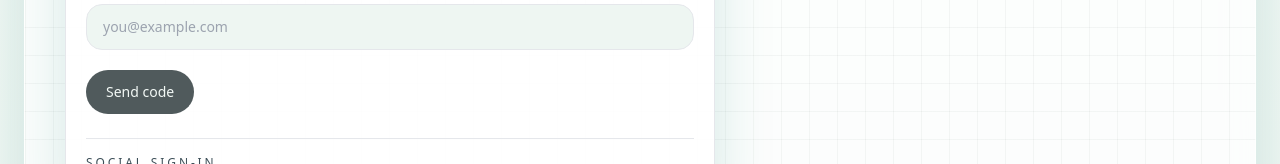
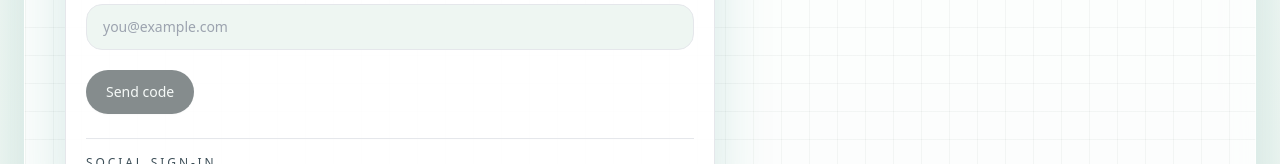
Before and after one commit to gopigkc1910-commits/Intern-tracker, a Next.js app in the folder apps/web/: page / in a window 1280 px wide. Shown: the part 868-1032 px from the top of the page. Built offline with nearby package versions, Linux system fonts and the light colour scheme; no server answers.

Commit message:
feat: implement error boundaries, reusable hooks, ui buttons, and backend db optimizations

```diff
--- a/apps/web/components/auth-entry-panel.tsx
+++ b/apps/web/components/auth-entry-panel.tsx
@@ -2,11 +2,13 @@
 
 import Link from "next/link";
 import { useRouter } from "next/navigation";
-import { useEffect, useState, useTransition } from "react";
+import { useEffect, useState } from "react";
 
 import { getAuthProviders, requestOtp } from "../lib/api";
 import { clientJsonFetch } from "../lib/client-json";
+import { useApiMutation } from "../lib/use-api-mutation";
 import type { AuthProvider } from "../lib/types";
+import { Button } from "./ui/button";
 
 type AuthEntryPanelProps = {
   redirectTo?: string;
@@ -20,7 +22,6 @@ function isValidEmail(email: string): boolean {
 }
 
 function isValidPhone(phone: string): boolean {
-  // Basic phone validation: +XX or 10+ digits
   return /^(\+\d{1,3})?\d{10,}$/.test(phone.replace(/\s/g, ""));
 }
 
@@ -31,10 +32,10 @@ export function AuthEntryPanel({ redirectTo = "/dashboard", className = "" }: Au
   const [identifier, setIdentifier] = useState("");
   const [otp, setOtp] = useState("");
   const [challengeId, setChallengeId] = useState<string | null>(null);
-  const [message, setMessage] = useState<string | null>(null);
   const [developmentCode, setDevelopmentCode] = useState<string | null>(null);
   const [providers, setProviders] = useState<AuthProvider[]>([]);
-  const [isPending, startTransition] = useTransition();
+
+  const { mutate, isPending, message, setMessage } = useApiMutation();
 
   useEffect(() => {
     getAuthProviders()
@@ -101,44 +102,39 @@ export function AuthEntryPanel({ redirectTo = "/dashboard", className = "" }: Au
 
       <div className="mt-5 flex flex-wrap gap-3">
         {!challengeId ? (
-          <button
+          <Button
             type="button"
-            disabled={isPending || !identifier.trim()}
+            variant="primary"
+            disabled={!identifier.trim() || isPending}
+            loading={isPending}
             onClick={() => {
-              // Validate email or phone format
               const isValid = mode === "email" ? isValidEmail(identifier) : isValidPhone(identifier);
               if (!isValid) {
-                setMessage(mode === "email" ? "Please enter a valid email address." : "Please enter a valid phone number.");
+                setMessage(mode === "email" ? "Error: Please enter a valid email address." : "Error: Please enter a valid phone number.");
                 return;
               }
 
-              startTransition(async () => {
-                try {
+              mutate(async () => {
                 const response = await requestOtp(payload);
                 setChallengeId(response.challenge_id);
                 setDevelopmentCode(response.development_code);
                 setMessage(`${response.message} Target: ${response.target_hint}`);
-                } catch {
-                  setMessage("We could not prepare the code yet. Check the API and try again.");
-                }
-              });
+              }, "Code sent.");
             }}
-            className="rounded-full bg-ink px-5 py-3 text-sm font-medium text-mist"
           >
-            {isPending ? "Preparing..." : "Send code"}
-          </button>
+            Send code
+          </Button>
         ) : (
-          <button
+          <Button
             type="button"
-            disabled={isPending || otp.trim().length < 6}
+            variant="primary"
+            disabled={otp.trim().length < 6 || isPending}
+            loading={isPending}
             onClick={() => {
-              startTransition(async () => {
-                try {
+              mutate(async () => {
                 await clientJsonFetch<{ user: unknown }>("/api/auth/session", {
                   method: "POST",
-                    headers: {
-                      "Content-Type": "application/json"
-                    },
+                  headers: { "Content-Type": "application/json" },
                   body: JSON.stringify({
                     challenge_id: challengeId,
                     otp: otp.trim(),
@@ -148,15 +144,11 @@ export function AuthEntryPanel({ redirectTo = "/dashboard", className = "" }: Au
                 });
                 router.push(redirectTo);
                 router.refresh();
-                } catch {
-                  setMessage("Verification failed. Double-check the code and try again.");
-                }
-              });
+              }, "Signing in...");
             }}
-            className="rounded-full bg-ink px-5 py-3 text-sm font-medium text-mist"
           >
-            {isPending ? "Signing in..." : "Verify and continue"}
-          </button>
+            Verify and continue
+          </Button>
         )}
       </div>
 
@@ -165,7 +157,11 @@ export function AuthEntryPanel({ redirectTo = "/dashboard", className = "" }: Au
           Debug code: <span className="font-semibold">{developmentCode}</span>
         </p>
       ) : null}
-      {message ? <p className="mt-3 text-sm text-slate">{message}</p> : null}
+      {message && !message.startsWith("Error:") && !message.startsWith("Code sent.") && !message.startsWith("Signing") ? (
+        <p className="mt-3 text-sm text-slate">{message}</p>
+      ) : message?.startsWith("Error:") ? (
+        <p className="mt-3 text-sm text-coral">{message}</p>
+      ) : null}
 
       <div className="mt-6 border-t border-teal/10 pt-4">
         <p className="text-xs uppercase tracking-[0.24em] text-slate">Social sign-in</p>
@@ -175,7 +171,7 @@ export function AuthEntryPanel({ redirectTo = "/dashboard", className = "" }: Au
               <a
                 key={provider.id}
                 href={provider.auth_url}
-                className="rounded-full border border-teal/20 px-4 py-2 text-sm text-teal"
+                className="rounded-full border border-teal/20 px-4 py-2 text-sm text-teal hover:bg-teal/5 transition-colors"
               >
                 Continue with {provider.label}
               </a>
@@ -184,7 +180,7 @@ export function AuthEntryPanel({ redirectTo = "/dashboard", className = "" }: Au
                 key={provider.id}
                 type="button"
                 disabled
-                className="rounded-full border border-slate/10 px-4 py-2 text-sm text-slate"
+                className="rounded-full border border-slate/10 px-4 py-2 text-sm text-slate opacity-60"
               >
                 {provider.label} setup needed
               </button>
--- a/apps/web/components/profile-form.tsx
+++ b/apps/web/components/profile-form.tsx
@@ -1,10 +1,12 @@
 "use client";
 
 import { useRouter } from "next/navigation";
-import { useState, useTransition } from "react";
+import { useState } from "react";
 
 import { clientJsonFetch } from "../lib/client-json";
+import { useApiMutation } from "../lib/use-api-mutation";
 import type { UserProfile } from "../lib/types";
+import { Button } from "./ui/button";
 
 function fromCommaList(value: string) {
   return value
@@ -31,8 +33,7 @@ function isValidGraduationYear(year: string): boolean {
 
 export function ProfileForm({ profile }: { profile: UserProfile }) {
   const router = useRouter();
-  const [message, setMessage] = useState<string | null>(null);
-  const [isPending, startTransition] = useTransition();
+  const { mutate, isPending, message, setMessage } = useApiMutation(() => router.refresh());
   const [formState, setFormState] = useState({
     full_name: profile.full_name ?? "",
     college_name: profile.college_name ?? "",
@@ -76,8 +77,7 @@ export function ProfileForm({ profile }: { profile: UserProfile }) {
           return;
         }
 
-        startTransition(async () => {
-          try {
+        mutate(async () => {
           await clientJsonFetch<UserProfile>("/api/profile", {
             method: "PATCH",
             headers: {
@@ -103,12 +103,7 @@ export function ProfileForm({ profile }: { profile: UserProfile }) {
               onboarding_completed: true
             })
           });
-            setMessage("Profile saved. Recommendations will reflect the new preferences.");
-            router.refresh();
-          } catch {
-            setMessage("Could not save the profile. Make sure the API is available.");
-          }
-        });
+        }, "Profile saved. Recommendations will reflect the new preferences.");
       }}
     >
       <div className="rounded-3xl bg-mist px-5 py-4 text-sm leading-6 text-slate">
@@ -179,13 +174,13 @@ export function ProfileForm({ profile }: { profile: UserProfile }) {
       </div>
 
       <div className="flex items-center gap-4">
-        <button
+        <Button
           type="submit"
           disabled={isPending}
-          className="rounded-full bg-ink px-6 py-3 text-sm font-medium text-mist"
+          loading={isPending}
         >
-          {isPending ? "Saving..." : "Save Profile"}
-        </button>
+          Save Profile
+        </Button>
         {message ? <p className="text-sm text-slate">{message}</p> : null}
       </div>
       <p className="text-xs leading-5 text-slate">
--- a/apps/web/components/save-search-button.tsx
+++ b/apps/web/components/save-search-button.tsx
@@ -1,8 +1,9 @@
 "use client";
 
-import { useState, useTransition } from "react";
-
+import { useState } from "react";
 import { clientJsonFetch } from "../lib/client-json";
+import { useApiMutation } from "../lib/use-api-mutation";
+import { Button } from "./ui/button";
 
 type SaveSearchButtonProps = {
   isAuthenticated: boolean;
@@ -19,12 +20,30 @@ type SaveSearchButtonProps = {
 
 export function SaveSearchButton({ isAuthenticated, filters }: SaveSearchButtonProps) {
   const [label, setLabel] = useState("");
-  const [message, setMessage] = useState<string | null>(null);
-  const [isPending, startTransition] = useTransition();
+  const { mutate, isPending, message } = useApiMutation(() => setLabel(""));
 
   if (!isAuthenticated) {
     return <p className="text-sm text-slate">Sign in to save your favorite searches.</p>;
   }
+
+  const handleSave = () => {
+    mutate(async () => {
+      await clientJsonFetch("/api/saved-searches", {
+        method: "POST",
+        headers: { "Content-Type": "application/json" },
+        body: JSON.stringify({
+          label: label.trim(),
+          search: filters.search || undefined,
+          type: filters.type || undefined,
+          mode: filters.mode || undefined,
+          verified: filters.verified === "true",
+          deadline_days: filters.deadline_days ? Number(filters.deadline_days) : undefined,
+          paid_only: filters.paid_only === "true",
+          min_stipend: filters.min_stipend ? Number(filters.min_stipend) : undefined
+        })
+      });
+    }, "Search saved to your dashboard.");
+  };
 
   return (
     <div className="mt-4 flex flex-col gap-3 rounded-[22px] border border-teal/10 bg-mist/70 p-4 md:flex-row md:items-center">
@@ -34,37 +53,15 @@ export function SaveSearchButton({ isAuthenticated, filters }: SaveSearchButtonP
         placeholder="Name this search, e.g. Remote AI internships"
         className="min-w-0 flex-1 rounded-2xl border border-teal/15 bg-white px-4 py-3 text-sm outline-none"
       />
-      <button
+      <Button
         type="button"
-        disabled={isPending || label.trim().length < 2}
-        onClick={() => {
-          startTransition(async () => {
-            try {
-              await clientJsonFetch("/api/saved-searches", {
-                method: "POST",
-                headers: { "Content-Type": "application/json" },
-                body: JSON.stringify({
-                  label: label.trim(),
-                  search: filters.search || undefined,
-                  type: filters.type || undefined,
-                  mode: filters.mode || undefined,
-                  verified: filters.verified === "true",
-                  deadline_days: filters.deadline_days ? Number(filters.deadline_days) : undefined,
-                  paid_only: filters.paid_only === "true",
-                  min_stipend: filters.min_stipend ? Number(filters.min_stipend) : undefined
-                })
-              });
-              setMessage("Search saved to your dashboard.");
-              setLabel("");
-            } catch (error) {
-              setMessage(error instanceof Error ? error.message : "Could not save this search.");
-            }
-          });
-        }}
-        className="rounded-full bg-ink px-5 py-3 text-sm font-medium text-mist"
+        variant="primary"
+        disabled={label.trim().length < 2}
+        loading={isPending}
+        onClick={handleSave}
       >
-        {isPending ? "Saving..." : "Save search"}
-      </button>
+        Save search
+      </Button>
       {message ? <p className="text-sm text-slate">{message}</p> : null}
     </div>
   );
--- /dev/null
+++ b/apps/web/components/ui/button.tsx
@@ -0,0 +1,45 @@
+import { ReactNode, ButtonHTMLAttributes } from "react";
+
+interface ButtonProps extends ButtonHTMLAttributes<HTMLButtonElement> {
+  variant?: "primary" | "secondary" | "ghost" | "danger";
+  size?: "sm" | "md" | "lg";
+  children: ReactNode;
+  loading?: boolean;
+}
+
+export function Button({
+  variant = "primary",
+  size = "md",
+  loading = false,
+  className = "",
+  disabled,
+  ...props
+}: ButtonProps) {
+  const baseClasses = "inline-flex items-center justify-center font-medium transition-colors focus-visible:outline-none focus-visible:ring-2 focus-visible:ring-teal disabled:opacity-50 disabled:pointer-events-none";
+
+  const variants = {
+    primary: "bg-ink text-mist hover:bg-ink/90 shadow-sm",
+    secondary: "border border-teal/20 bg-transparent text-teal hover:bg-teal/5",
+    ghost: "text-slate hover:text-ink hover:bg-slate-100/5",
+    danger: "bg-coral text-mist hover:bg-coral/90 shadow-sm",
+  };
+
+  const sizes = {
+    sm: "h-9 px-4 text-xs rounded-full",
+    md: "h-11 px-5 py-3 text-sm rounded-full",
+    lg: "h-14 px-8 py-4 text-base rounded-full",
+  };
+
+  return (
+    <button
+      className={`${baseClasses} ${variants[variant]} ${sizes[size]} ${className}`}
+      disabled={loading || disabled}
+      {...props}
+    >
+      {loading ? (
+        <span className="mr-2 h-4 w-4 animate-spin rounded-full border-2 border-current border-t-transparent" />
+      ) : null}
+      {props.children}
+    </button>
+  );
+}
--- /dev/null
+++ b/apps/web/lib/use-api-mutation.ts
@@ -0,0 +1,38 @@
+import { useState, useTransition } from "react";
+
+export function useApiMutation(
+  onSuccess?: () => void,
+  onError?: (error: Error) => void
+) {
+  const [isPending, startTransition] = useTransition();
+  const [message, setMessage] = useState<string | null>(null);
+
+  const mutate = async (
+    fn: () => Promise<any>,
+    successMsg: string
+  ) => {
+    startTransition(async () => {
+      setMessage(null);
+      try {
+        await fn();
+        setMessage(successMsg);
+        onSuccess?.();
+      } catch (error) {
+        let msg = "An unexpected error occurred.";
+        if (error instanceof Error) {
+          if (error.message.includes("timed out")) {
+             msg = "Request timed out. Please check your connection.";
+          } else if (error.message.includes("failed")) {
+             msg = error.message;
+          } else {
+             msg = error.message;
+          }
+        }
+        setMessage(`Error: ${msg}`);
+        onError?.(error as Error);
+      }
+    });
+  };
+
+  return { mutate, isPending, message, setMessage };
+}
```
Also changed, not shown: 2 other files (tests, documents, lock files or other folders). Lines whose indentation alone changed are shown as unchanged.
